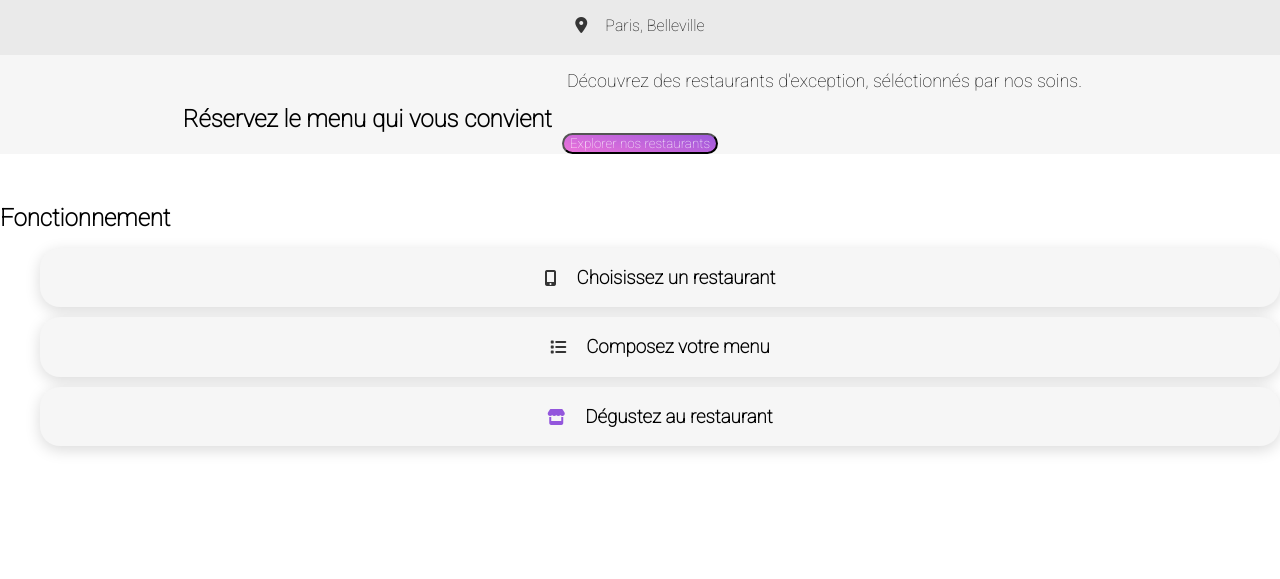
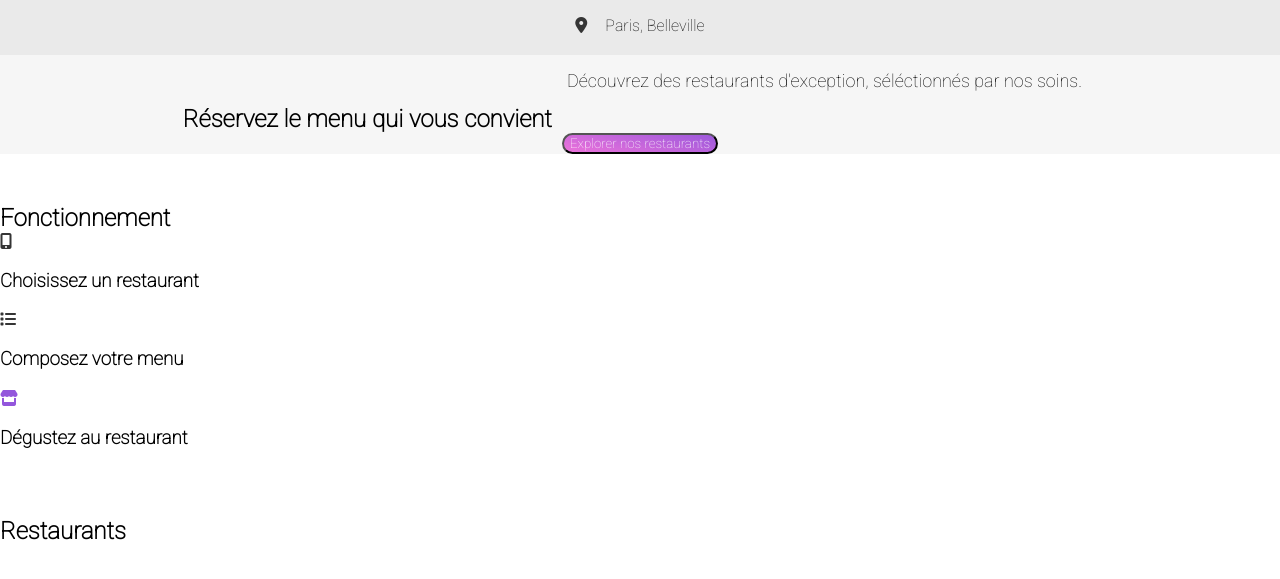
Before and after one commit to 0shirase/P4_OhMyFood, a plain HTML site: page index.html in a window 1280 px wide. Shown: the part 89-668 px from the top of the page. Drawn offline with Linux system fonts and the light colour scheme; a web font is replaced by a local one.

Commit message:
fin section fonctionnements début section restaurants

```diff
--- a/index.html
+++ b/index.html
@@ -11,6 +11,9 @@
     <link rel="stylesheet" href="https://cdnjs.cloudflare.com/ajax/libs/font-awesome/6.2.1/css/all.min.css"
         integrity="sha512-MV7K8+y+gLIBoVD59lQIYicR65iaqukzvf/nwasF0nqhPay5w/9lJmVM2hMDcnK1OnMGCdVK+iQrJ7lzPJQd1w=="
         crossorigin="anonymous" referrerpolicy="no-referrer" />
+    <link rel="preconnect" href="https://fonts.googleapis.com">
+    <link rel="preconnect" href="https://fonts.gstatic.com" crossorigin>
+    <link href="https://fonts.googleapis.com/css2?family=Shrikhand&display=swap" rel="stylesheet">
     <link rel="stylesheet" href="assets/style.css">
 </head>
 
@@ -31,22 +34,32 @@
             <div class="exploration-restaurants">
                 <button class="button">Explorer nos restaurants</button>
             </div>
-            <section class="fonctionnements">
+            <section class="fonctionnement">
                 <h2 class="section-title">Fonctionnement</h2>
-                <ul class="list-filters">
-                    <li>
-                        <i class="fa-solid fa-mobile-screen-button"></i>
-                        <h3>Choisissez un restaurant</h3>
-                    </li>
-                    <li>
-                        <i class="fa-solid fa-list"></i>
-                        <h3>Composez votre menu</h3>
-                    </li>
-                    <li>
-                        <i class="fa-solid fa-store"></i>
-                        <h3>Dégustez au restaurant</h3>
-                    </li>
-                </ul>
+                <div class="fonctionnement-cards">
+                    <article>
+                        <div class="card-content card">
+                            <i class="fa-solid fa-mobile-screen-button fa-icones"></i>
+                            <h3 class="card-title">Choisissez un restaurant</h3>
+                        </div>
+                        <div class="card-content card">
+                            <i class="fa-solid fa-list fa-icones"></i>
+                            <h3 class="card-title">Composez votre menu</h3>
+                        </div>
+                        <div class="card-content card">
+                            <i class="fa-solid fa-store"></i>
+                            <h3 class="card-title">Dégustez au restaurant</h3>
+                        </div>
+                    </article>
+                </div>
+            </section>
+            <section class="restaurants">
+                <h2 class="section-title">Restaurants</h2>
+                <div class="restaurants-cards">
+                    <article>
+
+                    </article>
+                </div>
             </section>
         </main>
         <footer>
```
